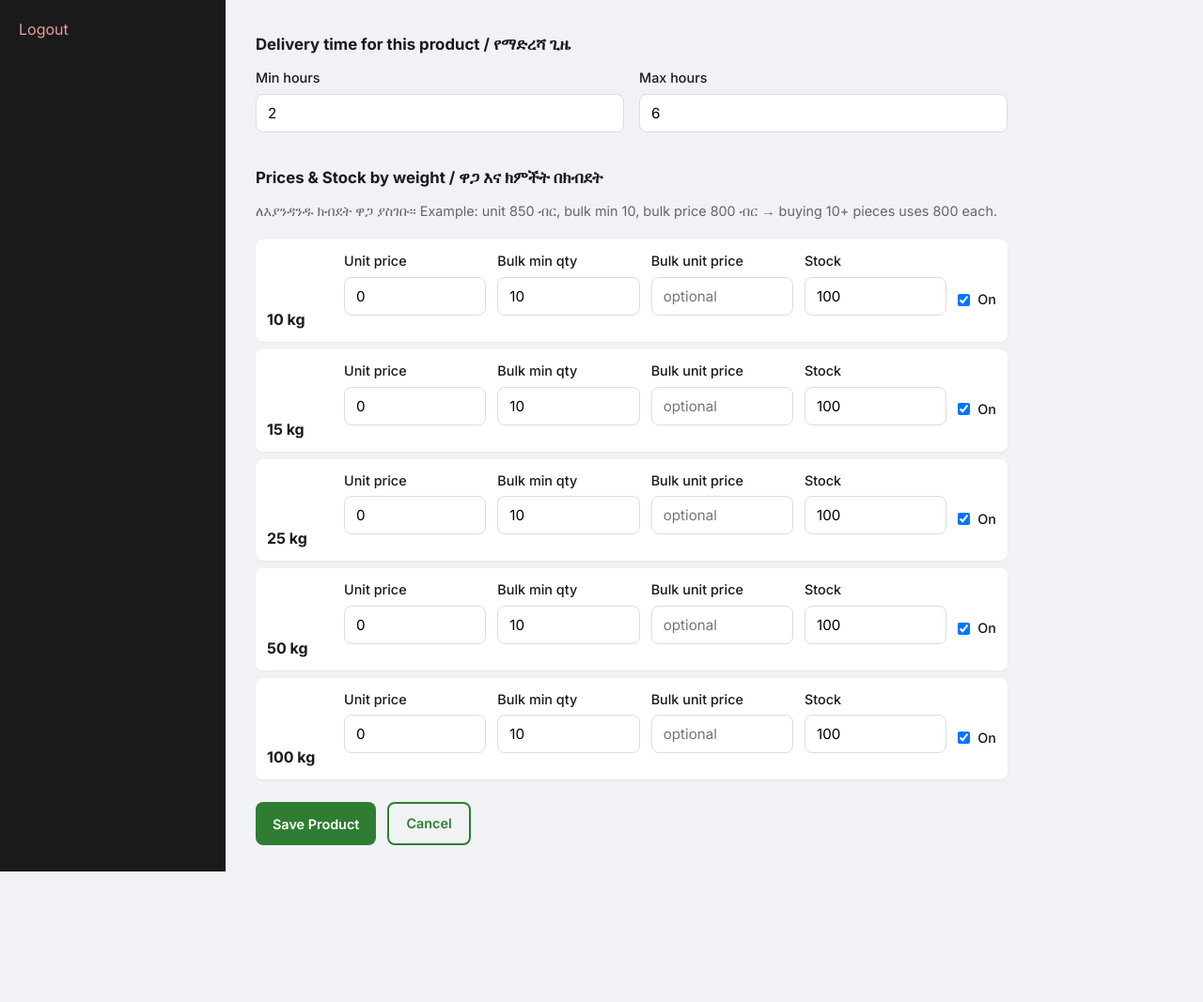
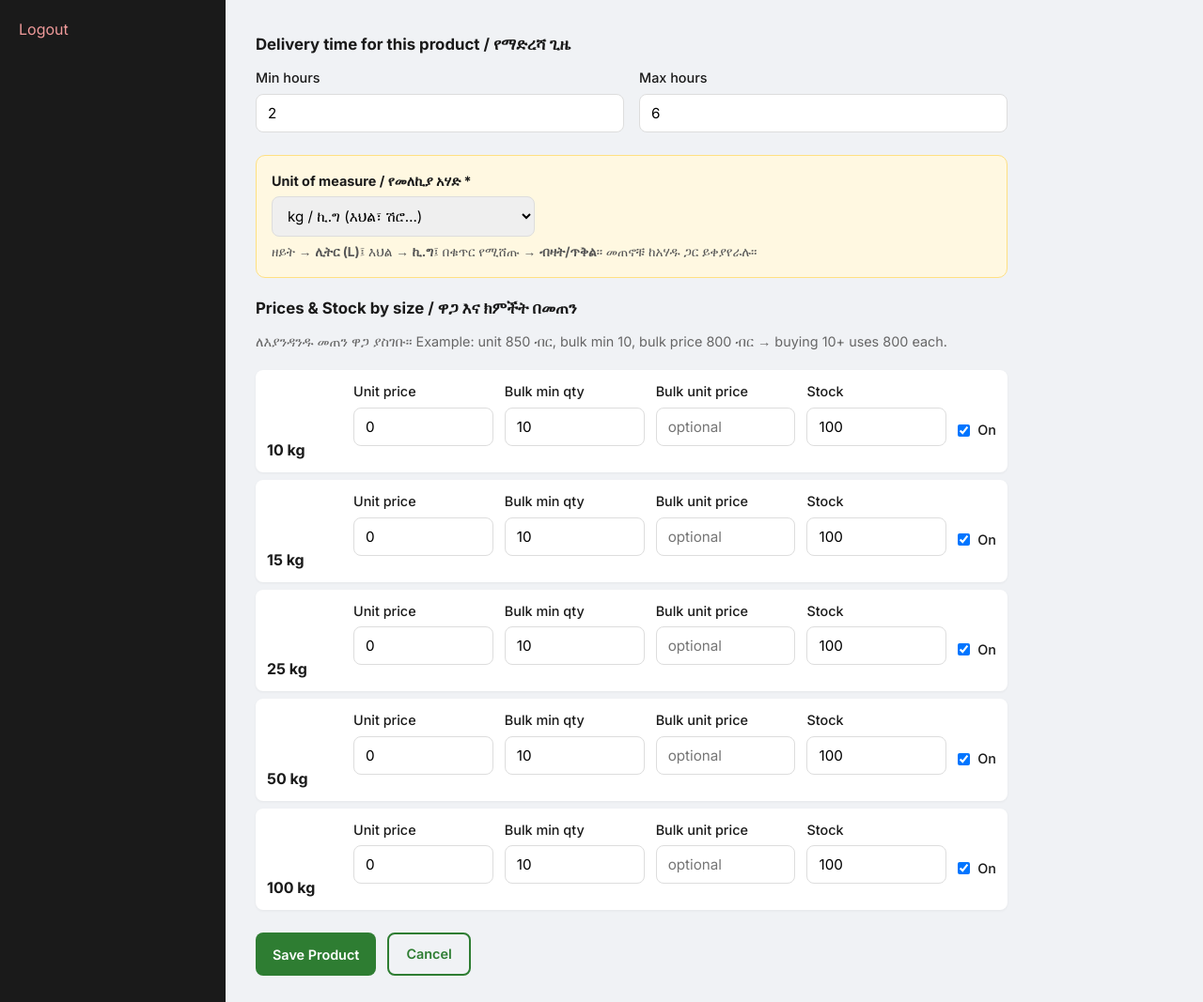
Before and after one commit to sintayhudereje4-commits/dado-delivery, a Flask app: page /admin/products/add in a window 1280 px wide. Shown: the part 543-1610 px from the top of the page at 94% size. Before the commit the page ends 1471 px from the top, so only its background shows below. Run offline with Flask 3, Linux system fonts and the light colour scheme; a user stored in the database is signed in; data comes from the database, SQL or seed files in the repository; data that the repository does not hold is empty.

Commit message:
Add flexible product units (kg, liter, pcs, pack, bag)

```diff
--- a/app.py
+++ b/app.py
@@ -48,7 +48,39 @@ except ImportError:
 # the transporter must send a receipt to the admin.
 PREPAY_MIN = 100
 PREPAY_MAX = 100000
+# Legacy default sizes (kg). Prefer UNIT_PRESETS by product.unit.
 WEIGHTS = [10, 15, 25, 50, 100]
+
+# Size options per unit type. Admin picks a unit for each product; the form
+# then shows these sizes. Oil → L, grains → kg, packaged goods → pcs/pack.
+UNIT_PRESETS = {
+    'kg':   [10, 15, 25, 50, 100],
+    'L':    [1, 3, 5, 10, 20],
+    'pcs':  [1, 6, 12, 24],
+    'pack': [1, 5, 10, 20],
+    'bag':  [1, 5, 10, 25],
+}
+UNIT_LABELS = {
+    'kg':   {'en': 'kg',   'am': 'ኪ.ግ'},
+    'L':    {'en': 'L',    'am': 'ሊትር'},
+    'pcs':  {'en': 'pcs',  'am': 'ብዛት'},
+    'pack': {'en': 'pack', 'am': 'ጥቅል'},
+    'bag':  {'en': 'bag',  'am': 'ከረጢት'},
+}
+ALLOWED_UNITS = list(UNIT_PRESETS.keys())
+
+
+def unit_label(unit, lang='en'):
+    """Human-readable unit short label."""
+    u = (unit or 'kg').strip()
+    labels = UNIT_LABELS.get(u) or UNIT_LABELS['kg']
+    return labels.get(lang) or labels['en']
+
+
+def sizes_for_unit(unit):
+    """List of size values for a product unit."""
+    return list(UNIT_PRESETS.get((unit or 'kg').strip(), WEIGHTS))
+
 
 # ---------------------------------------------------------------------------
 # App configuration
@@ -649,6 +681,8 @@ class Product(db.Model):
     description_am = db.Column(db.Text, default='')
     description_en = db.Column(db.Text, default='')
     image_path = db.Column(db.String(255), default='')
+    # Measurement unit for variant sizes: kg | L | pcs | pack | bag
+    unit = db.Column(db.String(10), default='kg', nullable=False)
     is_active = db.Column(db.Boolean, default=True)
     sort_order = db.Column(db.Integer, default=0)
     delivery_min_hours = db.Column(db.Integer, default=2)
@@ -661,7 +695,8 @@ class Product(db.Model):
 class ProductVariant(db.Model):
     id = db.Column(db.Integer, primary_key=True)
     product_id = db.Column(db.Integer, db.ForeignKey('product.id'), nullable=False)
-    weight_kg = db.Column(db.Integer, nullable=False)  # 10, 15, 25, 50, 100
+    # Numeric size value (kg, liters, pieces, …). Column name kept for DB compatibility.
+    weight_kg = db.Column(db.Integer, nullable=False)
     price = db.Column(db.Float, nullable=False, default=0.0)  # unit price (1–bulk_min-1)
     bulk_min_qty = db.Column(db.Integer, default=10)  # qty at which bulk price applies
     bulk_price = db.Column(db.Float, nullable=True)  # unit price when qty >= bulk_min_qty
@@ -755,7 +790,8 @@ class OrderItem(db.Model):
     product_id = db.Column(db.Integer, db.ForeignKey('product.id'), nullable=False)
     variant_id = db.Column(db.Integer, db.ForeignKey('product_variant.id'), nullable=False)
     product_name = db.Column(db.String(120), nullable=False)
-    weight_kg = db.Column(db.Integer, nullable=False)
+    weight_kg = db.Column(db.Integer, nullable=False)  # size value (kg / L / pcs …)
+    unit = db.Column(db.String(10), default='kg')  # snapshot of product.unit at order time
     unit_price = db.Column(db.Float, nullable=False)
     quantity = db.Column(db.Integer, default=1)
     subtotal = db.Column(db.Float, nullable=False)
@@ -1216,6 +1252,9 @@ def inject_globals():
         'current_customer': get_current_customer(),
         'map_tiles_url': map_tiles_url,
         'map_attribution': map_attribution,
+        'unit_label': unit_label,
+        'unit_labels': UNIT_LABELS,
+        'allowed_units': ALLOWED_UNITS,
     }
 
 
@@ -1493,6 +1532,7 @@ def checkout():
                     else (oi['product'].name_am if lang == 'am' else (oi['product'].name_en or oi['product'].name_am))
                 ),
                 weight_kg=oi['variant'].weight_kg,
+                unit=(oi['product'].unit or 'kg'),
                 unit_price=oi['unit'],
                 quantity=oi['qty'],
                 subtotal=oi['subtotal']
@@ -1636,21 +1676,22 @@ def ai_help_reply(user_message, settings=None):
             lines = []
             for p in products:
                 name = p.name_am if lang == 'am' else (p.name_en or p.name_am)
-                vars_ = ', '.join(f'{v.weight_kg}kg' for v in p.variants if v.is_available)
+                ul = unit_label(p.unit, lang)
+                vars_ = ', '.join(f'{v.weight_kg}{ul}' for v in p.variants if v.is_available)
                 lines.append(f'• {name}' + (f' ({vars_})' if vars_ else ''))
             body = '\n'.join(lines)
             return am_en(
-                f'ያሉ ምርቶች፦\n{body}\n\nክብደት፦ 10 / 15 / 25 / 50 / 100 ኪ.ግ። ከመነሻ ገጽ ምርጫ ያድርጉ።',
-                f'Available products:\n{body}\n\nWeights: 10 / 15 / 25 / 50 / 100 kg. Choose from the home page.'
+                f'ያሉ ምርቶች፦\n{body}\n\nመጠኖች በምርት አይነት ይለያያሉ (ኪ.ግ፣ ሊትር፣ ብዛት…)። ከመነሻ ገጽ ምርጫ ያድርጉ።',
+                f'Available products:\n{body}\n\nSizes depend on the product (kg, liters, pcs…). Choose from the home page.'
             )
         return am_en('በአሁኑ ሰዓት የታተሙ ምርቶች የሉም።', 'No published products right now.')
 
     # price
     if any(k in msg or k in raw for k in ['price', 'ዋጋ', 'ስንት', 'cost', 'how much', 'በስንት']):
         return am_en(
-            'ዋጋው በእያንዳንዱ ምርትና ክብደት ይለያያል፤ ከ10 በላይ ፍሬ ሲያዙ ቅናሽ (bulk) ሊኖር ይችላል።\n'
+            'ዋጋው በእያንዳንዱ ምርትና መጠን ይለያያል፤ ከ10 በላይ ፍሬ ሲያዙ ቅናሽ (bulk) ሊኖር ይችላል።\n'
             'ትክክለኛ ዋጋ ለማየት ምርቱን ከመነሻ ገጽ ይምረጡ።',
-            'Prices vary by product and weight. Buying 10+ units may get bulk discount.\n'
+            'Prices vary by product and size. Buying 10+ units may get bulk discount.\n'
             'Open a product on the home page for exact prices.'
         )
 
@@ -2480,6 +2521,12 @@ def _save_product_image(product):
             flash(_('The image could not be saved. Use a JPG, PNG, GIF or WEBP file.'), 'error')
 
 
+def _read_product_unit():
+    """Validate unit from form; default kg."""
+    u = (request.form.get('unit') or 'kg').strip()
+    return u if u in ALLOWED_UNITS else 'kg'
+
+
 @app.route('/admin/products/add', methods=['GET', 'POST'])
 @admin_required
 def admin_product_add():
@@ -2494,12 +2541,14 @@ def admin_product_add():
         cat_id = form_int('category_id', 0, 0, 10**9) or None
         if cat_id and not db.session.get(Category, cat_id):
             cat_id = None
+        unit = _read_product_unit()
         product = Product(
             category_id=cat_id,
             name_am=name_am,
             name_en=name_en,
             description_am=request.form.get('description_am', ''),
             description_en=request.form.get('description_en', ''),
+            unit=unit,
             is_active=bool(request.form.get('is_active')),
             sort_order=form_int('sort_order', 0, -10000, 10000),
             delivery_min_hours=d_min,
@@ -2510,11 +2559,11 @@ def admin_product_add():
         db.session.add(product)
         db.session.flush()
 
-        for w in WEIGHTS:
+        for w in sizes_for_unit(unit):
             is_avail = bool(request.form.get(f'available_{w}'))
             price = form_float(f'price_{w}', 0.0, 0.0, 1e8)
             if is_avail and price <= 0:
-                flash(_('Available weights must have a price greater than 0'), 'error')
+                flash(_('Available sizes must have a price greater than 0'), 'error')
                 return redirect(url_for('admin_product_add'))
             bulk = form_float_or_none(f'bulk_price_{w}', 0.0, 1e8)
             if bulk is not None and (bulk <= 0 or bulk > price):
@@ -2542,6 +2591,9 @@ def admin_product_add():
         'admin/product_form.html',
         product=None,
         weights=WEIGHTS,
+        unit_presets=UNIT_PRESETS,
+        unit_labels=UNIT_LABELS,
+        allowed_units=ALLOWED_UNITS,
         categories=categories,
         preselect_category=preselect_cat
     )
@@ -2561,40 +2613,70 @@ def admin_product_edit(pid):
         cat_id = form_int('category_id', 0, 0, 10**9) or None
         if cat_id and not db.session.get(Category, cat_id):
             cat_id = None
+        unit = _read_product_unit()
         product.category_id = cat_id
         product.name_am = name_am
         product.name_en = name_en
         product.description_am = request.form.get('description_am', '')
         product.description_en = request.form.get('description_en', '')
+        product.unit = unit
         product.is_active = bool(request.form.get('is_active'))
         product.sort_order = form_int('sort_order', 0, -10000, 10000)
         product.delivery_min_hours = d_min
         product.delivery_max_hours = d_max
         _save_product_image(product)
 
-        for variant in product.variants:
-            w = variant.weight_kg
+        existing = {v.weight_kg: v for v in product.variants}
+        sizes = sizes_for_unit(unit)
+        # Also keep any existing sizes that are not in the new preset (so data is not lost)
+        for w in existing:
+            if w not in sizes:
+                sizes.append(w)
+        sizes = sorted(set(sizes))
+
+        for w in sizes:
             is_avail = bool(request.form.get(f'available_{w}'))
             price = form_float(f'price_{w}', 0.0, 0.0, 1e8)
             if is_avail and price <= 0:
-                flash(_('Available weights must have a price greater than 0'), 'error')
+                flash(_('Available sizes must have a price greater than 0'), 'error')
                 return redirect(url_for('admin_product_edit', pid=pid))
             bulk = form_float_or_none(f'bulk_price_{w}', 0.0, 1e8)
             if bulk is not None and (bulk <= 0 or bulk > price):
                 flash(_('Bulk price must be > 0 and less than or equal to regular price'), 'error')
                 return redirect(url_for('admin_product_edit', pid=pid))
+            variant = existing.get(w)
+            if variant is None:
+                variant = ProductVariant(product_id=product.id, weight_kg=w)
+                db.session.add(variant)
             variant.price = price
             variant.bulk_price = bulk
             variant.bulk_min_qty = form_int(f'bulk_min_{w}', 10, 1, 100000)
             if request.form.get(f'update_stock_{w}') and f'stock_{w}' in request.form:
                 variant.stock = form_int(f'stock_{w}', 0, 0, 10000000)
+            elif variant.id is None:
+                variant.stock = form_int(f'stock_{w}', 100, 0, 10000000)
             variant.is_available = is_avail
 
         db.session.commit()
         flash(_('Product updated successfully'), 'success')
         return redirect(url_for('admin_products'))
 
-    return render_template('admin/product_form.html', product=product, weights=WEIGHTS, categories=Category.query.order_by(Category.sort_order, Category.id).all())
+    # Sizes to show: preset for current unit + any extra sizes already on the product
+    unit = product.unit or 'kg'
+    sizes = sizes_for_unit(unit)
+    for v in product.variants:
+        if v.weight_kg not in sizes:
+            sizes.append(v.weight_kg)
+    sizes = sorted(set(sizes))
+    return render_template(
+        'admin/product_form.html',
+        product=product,
+        weights=sizes,
+        unit_presets=UNIT_PRESETS,
+        unit_labels=UNIT_LABELS,
+        allowed_units=ALLOWED_UNITS,
+        categories=Category.query.order_by(Category.sort_order, Category.id).all()
+    )
 
 
 @app.route('/admin/products/<int:pid>/delete', methods=['POST'])
@@ -3071,6 +3153,12 @@ def init_db():
             db.session.rollback()
             print('settings migrate note:', e)
         try:
+            _ensure_column('product', 'unit', "VARCHAR(10) DEFAULT 'kg'")
+            _ensure_column('order_item', 'unit', "VARCHAR(10) DEFAULT 'kg'")
+        except Exception as e:
+            db.session.rollback()
+            print('unit migrate note:', e)
+        try:
             for col, ddl in [
                 ('delivery_receipt_path', "VARCHAR(255) DEFAULT ''"),
                 ('cod_amount_collected', 'FLOAT'),
@@ -3277,6 +3365,7 @@ def api_cart_prices():
             'stock': variant.stock,
             'name': pname,
             'weight_kg': variant.weight_kg,
+            'unit': variant.product.unit or 'kg',
         })
     return jsonify({'items': result})
 
--- a/static/js/app.js
+++ b/static/js/app.js
@@ -157,6 +157,12 @@ function refreshCartPrices(cb) {
             item.bulk_price = s.bulk_price;
             item.bulk_min = s.bulk_min;
             if (s.name) item.name = s.name;
+            if (s.weight_kg != null) item.weight_kg = s.weight_kg;
+            if (s.unit) {
+                item.unit = s.unit;
+                var _ul = {kg:'ኪ.ግ', L:'ሊትር', pcs:'ብዛት', pack:'ጥቅል', bag:'ከረጢት'};
+                item.unit_label = _ul[s.unit] || s.unit;
+            }
             if (typeof s.stock === 'number') {
                 item.stock = s.stock;
                 if (s.stock <= 0) {
--- a/templates/admin/order_detail.html
+++ b/templates/admin/order_detail.html
@@ -225,7 +225,7 @@
         <thead>
             <tr>
                 <th>Product</th>
-                <th>Weight</th>
+                <th>Size</th>
                 <th>Unit Price</th>
                 <th>Qty</th>
                 <th>Subtotal</th>
@@ -235,7 +235,7 @@
             {% for item in order.items %}
             <tr>
                 <td>{{ item.product_name }}</td>
-                <td>{{ item.weight_kg }} kg</td>
+                <td>{{ item.weight_kg }} {{ unit_label(item.unit or 'kg', 'en') }}</td>
                 <td>{{ '%.0f'|format(item.unit_price) }} ብር</td>
                 <td>{{ item.quantity }}</td>
                 <td>{{ '%.0f'|format(item.subtotal) }} ብር</td>
--- a/templates/admin/product_form.html
+++ b/templates/admin/product_form.html
@@ -81,9 +81,25 @@
         </div>
     </div>
 
-    <h3>Prices & Stock by weight / ዋጋ እና ክምችት በክብደት</h3>
-    <p class="hint">ለእያንዳንዱ ክብደት ዋጋ ያስገቡ። Example: unit 850 ብር, bulk min 10, bulk price 800 ብር → buying 10+ pieces uses 800 each.</p>
-    <div class="variants-admin">
+    <div class="form-group" style="background:#fff8e1;padding:16px;border-radius:10px;border:1px solid #ffe082;margin-bottom:16px;">
+        <label for="unit" style="font-weight:700;">Unit of measure / የመለኪያ አሃድ *</label>
+        <select id="unit" name="unit" style="max-width:280px;">
+            {% set current_unit = (product.unit if product else 'kg') %}
+            <option value="kg" {% if current_unit == 'kg' %}selected{% endif %}>kg / ኪ.ግ (እህል፣ ሽሮ…)</option>
+            <option value="L" {% if current_unit == 'L' %}selected{% endif %}>Liter / ሊትር (ዘይት፣ ፈሳሽ…)</option>
+            <option value="pcs" {% if current_unit == 'pcs' %}selected{% endif %}>Pieces / ብዛት (እቃ በቁጥር)</option>
+            <option value="pack" {% if current_unit == 'pack' %}selected{% endif %}>Pack / ጥቅል</option>
+            <option value="bag" {% if current_unit == 'bag' %}selected{% endif %}>Bag / ከረጢት</option>
+        </select>
+        <p style="font-size:.85rem;color:#555;margin-top:6px;">
+            ዘይት → <strong>ሊትር (L)</strong>፤ እህል → <strong>ኪ.ግ</strong>፤ በቁጥር የሚሸጡ → <strong>ብዛት/ጥቅል</strong>።
+            መጠኖቹ ከአሃዱ ጋር ይቀያየራሉ።
+        </p>
+    </div>
+
+    <h3>Prices & Stock by size / ዋጋ እና ክምችት በመጠን</h3>
+    <p class="hint">ለእያንዳንዱ መጠን ዋጋ ያስገቡ። Example: unit 850 ብር, bulk min 10, bulk price 800 ብር → buying 10+ uses 800 each.</p>
+    <div class="variants-admin" id="variantsAdmin">
         {% for w in weights %}
         {% set ns = namespace(v=none) %}
         {% if product %}
@@ -91,8 +107,9 @@
                 {% set ns.v = vv %}
             {% endfor %}
         {% endif %}
-        <div class="variant-row" style="grid-template-columns: 70px 1fr 1fr 1fr 1fr auto;">
-            <strong>{{ w }} kg</strong>
+        {% set ul = unit_label(current_unit, 'en') %}
+        <div class="variant-row" data-size="{{ w }}" style="grid-template-columns: 80px 1fr 1fr 1fr 1fr auto;">
+            <strong class="size-label">{{ w }} {{ ul }}</strong>
             <div class="form-group">
                 <label>Unit price</label>
                 <input type="number" step="0.01" name="price_{{ w }}" value="{{ ns.v.price if ns.v else 0 }}" required>
@@ -131,4 +148,59 @@
         <a href="{{ url_for('admin_products') }}" class="btn btn-outline">Cancel</a>
     </div>
 </form>
+
+<script>
+(function(){
+  const presets = {{ unit_presets | tojson if unit_presets is defined else '{"kg":[10,15,25,50,100],"L":[1,3,5,10,20],"pcs":[1,6,12,24],"pack":[1,5,10,20],"bag":[1,5,10,25]}' }};
+  const labels = {{ unit_labels | tojson if unit_labels is defined else '{"kg":{"en":"kg"},"L":{"en":"L"},"pcs":{"en":"pcs"},"pack":{"en":"pack"},"bag":{"en":"bag"}}' }};
+  const unitSel = document.getElementById('unit');
+  const container = document.getElementById('variantsAdmin');
+  if (!unitSel || !container) return;
+
+  // Existing variant values (for edit) so we can re-fill after rebuild
+  function collectCurrent() {
+    const data = {};
+    container.querySelectorAll('.variant-row').forEach(function(row){
+      const w = row.getAttribute('data-size');
+      if (!w) return;
+      data[w] = {
+        price: (row.querySelector('[name="price_'+w+'"]') || {}).value || '0',
+        bulk_min: (row.querySelector('[name="bulk_min_'+w+'"]') || {}).value || '10',
+        bulk_price: (row.querySelector('[name="bulk_price_'+w+'"]') || {}).value || '',
+        stock: (row.querySelector('[name="stock_'+w+'"]') || {}).value || '100',
+        available: !!(row.querySelector('[name="available_'+w+'"]') || {}).checked,
+        update_stock: !!(row.querySelector('[name="update_stock_'+w+'"]') || {}).checked
+      };
+    });
+    return data;
+  }
+
+  function rebuild() {
+    const unit = unitSel.value || 'kg';
+    const sizes = presets[unit] || presets.kg;
+    const ul = (labels[unit] && labels[unit].en) || unit;
+    const prev = collectCurrent();
+    let html = '';
+    sizes.forEach(function(w){
+      const p = prev[w] || {price:'0', bulk_min:'10', bulk_price:'', stock:'100', available:true, update_stock:false};
+      html += '<div class="variant-row" data-size="'+w+'" style="grid-template-columns: 80px 1fr 1fr 1fr 1fr auto;">';
+      html += '<strong class="size-label">'+w+' '+ul+'</strong>';
+      html += '<div class="form-group"><label>Unit price</label>';
+      html += '<input type="number" step="0.01" name="price_'+w+'" value="'+p.price+'" required></div>';
+      html += '<div class="form-group"><label>Bulk min qty</label>';
+      html += '<input type="number" name="bulk_min_'+w+'" value="'+p.bulk_min+'"></div>';
+      html += '<div class="form-group"><label>Bulk unit price</label>';
+      html += '<input type="number" step="0.01" name="bulk_price_'+w+'" value="'+p.bulk_price+'" placeholder="optional"></div>';
+      html += '<div class="form-group"><label>Stock</label>';
+      html += '<input type="number" name="stock_'+w+'" value="'+p.stock+'" min="0"></div>';
+      html += '<div class="form-group"><label class="checkbox-label">';
+      html += '<input type="checkbox" name="available_'+w+'" value="1"'+(p.available?' checked':'')+'> On</label></div>';
+      html += '</div>';
+    });
+    container.innerHTML = html;
+  }
+
+  unitSel.addEventListener('change', rebuild);
+})();
+</script>
 {% endblock %}
--- a/templates/cart.html
+++ b/templates/cart.html
@@ -19,7 +19,7 @@
                         <span style="margin-left:8px;color:#666;font-size:.9rem;">{{ o.created_at|addis }}</span>
                         <div style="margin-top:4px;font-size:.9rem;">
                             {{ '%.0f'|format(o.total_amount) }} ብር
-                            · {% for it in o.items %}{{ it.product_name }} {{ it.weight_kg }}kg×{{ it.quantity }}{% if not loop.last %}, {% endif %}{% endfor %}
+                            · {% for it in o.items %}{{ it.product_name }} {{ it.weight_kg }}{{ unit_label(it.unit or 'kg', current_lang) }}×{{ it.quantity }}{% if not loop.last %}, {% endif %}{% endfor %}
                         </div>
                         {% if o.estimated_delivery %}
                         <div style="margin-top:6px;color:#1565c0;font-weight:600;font-size:.9rem;">
@@ -123,7 +123,7 @@ function renderCart() {
 
     let html = '<div class="cart-table-wrap"><table class="cart-table"><thead><tr>';
     html += '<th>{% if current_lang == "am" %}ምርት{% else %}Product{% endif %}</th>';
-    html += '<th>{% if current_lang == "am" %}ክብደት{% else %}Weight{% endif %}</th>';
+    html += '<th>{% if current_lang == "am" %}መጠን{% else %}Size{% endif %}</th>';
     html += '<th>{% if current_lang == "am" %}ዋጋ{% else %}Price{% endif %}</th>';
     html += '<th>{% if current_lang == "am" %}ብዛት{% else %}Qty{% endif %}</th>';
     html += '<th>{% if current_lang == "am" %}ድምር{% else %}Subtotal{% endif %}</th>';
@@ -142,7 +142,7 @@ function renderCart() {
         total += sub;
         html += `<tr>
             <td data-label="Product">${escapeHtml(item.name)}</td>
-            <td data-label="Weight">${escapeHtml(item.weight_kg)} ኪ.ግ</td>
+            <td data-label="Size">${escapeHtml(item.weight_kg)} ${escapeHtml(item.unit_label || item.unit || 'ኪ.ግ')}</td>
             <td data-label="Price">${item.price.toFixed(0)} ብር</td>
             <td data-label="Qty">
                 <div class="qty-control small">
--- a/templates/checkout.html
+++ b/templates/checkout.html
@@ -162,7 +162,8 @@ document.addEventListener('DOMContentLoaded', function () {
         cart.forEach(item => {
             const sub = item.price * item.quantity;
             total += sub;
-            html += `<li><span>${escapeHtml(item.name)} (${escapeHtml(item.weight_kg)}kg) × ${escapeHtml(item.quantity)}</span><span>${sub.toFixed(0)} ብር</span></li>`;
+            const u = item.unit_label || item.unit || 'kg';
+            html += `<li><span>${escapeHtml(item.name)} (${escapeHtml(item.weight_kg)}${escapeHtml(u)}) × ${escapeHtml(item.quantity)}</span><span>${sub.toFixed(0)} ብር</span></li>`;
         });
         html += `</ul><div class="summary-total"><strong>{% if current_lang == "am" %}ጠቅላላ{% else %}Total{% endif %}: ${total.toFixed(0)} ብር</strong></div>`;
         document.getElementById('orderSummary').innerHTML = html;
--- a/templates/transporter/order_detail.html
+++ b/templates/transporter/order_detail.html
@@ -104,12 +104,12 @@
         <div class="card">
             <h3>Items</h3>
             <table>
-                <thead><tr><th>Product</th><th>Weight</th><th>Qty</th></tr></thead>
+                <thead><tr><th>Product</th><th>Size</th><th>Qty</th></tr></thead>
                 <tbody>
                 {% for it in order.items %}
                 <tr>
                     <td>{{ it.product_name }}</td>
-                    <td>{{ it.weight_kg }} kg</td>
+                    <td>{{ it.weight_kg }} {{ unit_label(it.unit or 'kg', 'en') }}</td>
                     <td>{{ it.quantity }}</td>
                 </tr>
                 {% endfor %}
```
Also changed, not shown: CHANGES.md (+9 -0 lines), templates/product.html (+11 -3 lines).
